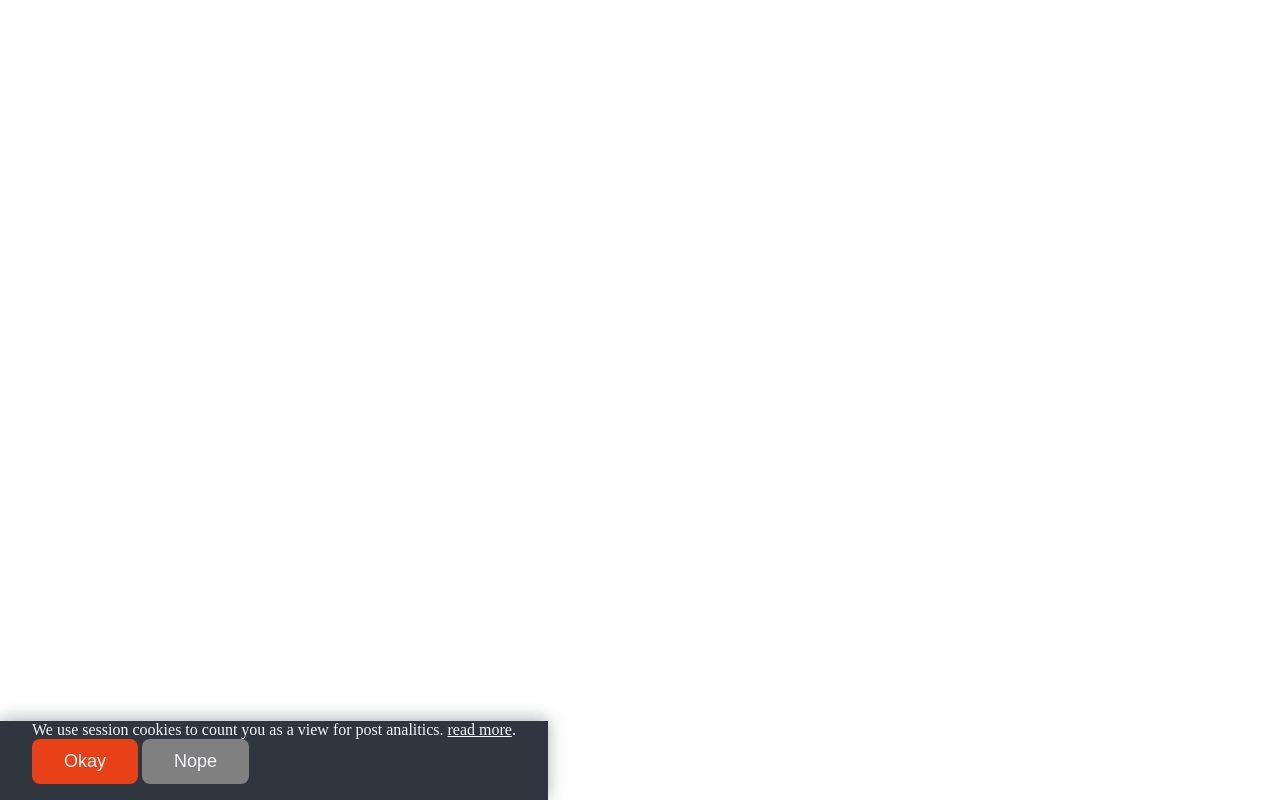
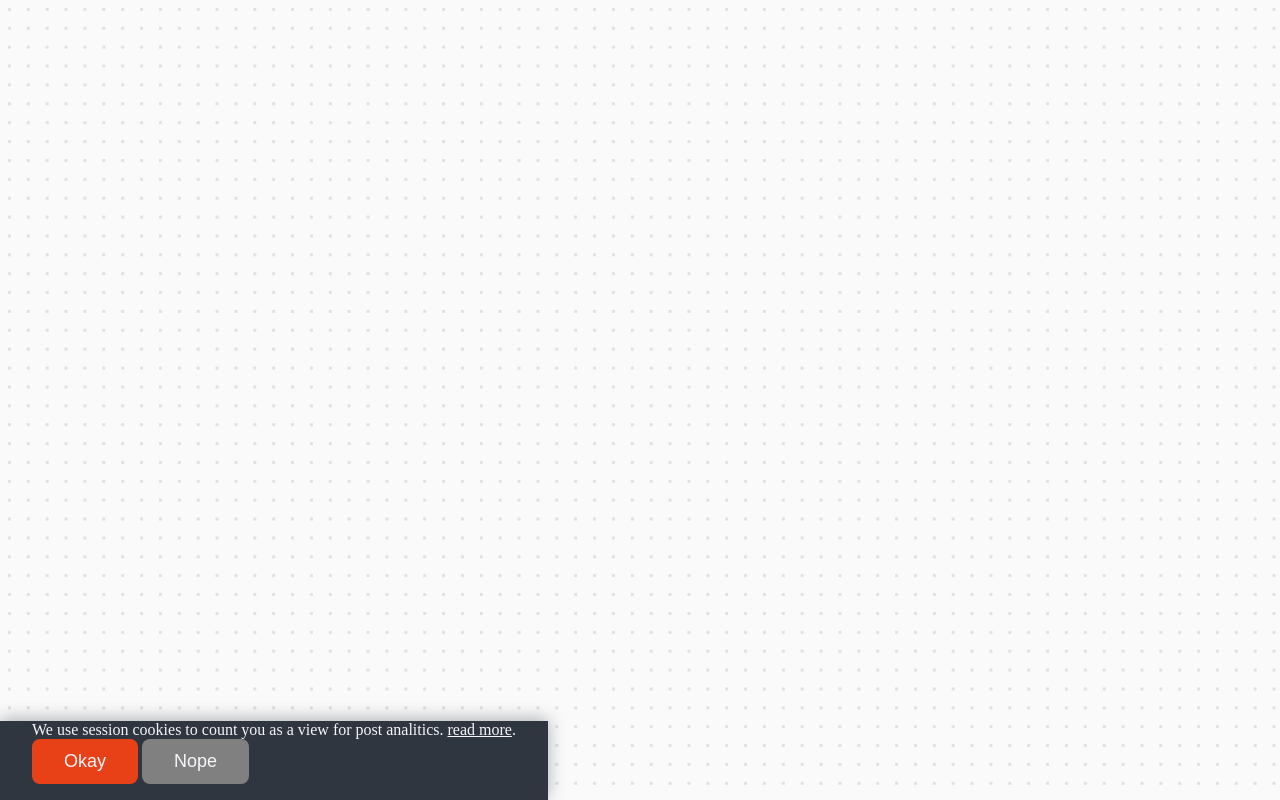
Before and after one commit to y0nei/FastAPI-fullstack-blog, a FastAPI app: template src/templates/base.html in a window 1280 px wide. Run offline with FastAPI, Linux system fonts and the light colour scheme; the template is opened without the code that fills it, so the values that code supplies are empty; style sheets or scripts are compiled from the project's sources.

Commit message:
feat(scss): Background body grid pattern & layout

```diff
--- /dev/null
+++ b/src/static/scss/abstracts/_colors.scss
@@ -0,0 +1,2 @@
+$grid-background-color: #fafafa;
+$grid-pattern-color: #e1e1e1;
--- a/src/static/scss/abstracts/_variables.scss
+++ b/src/static/scss/abstracts/_variables.scss
@@ -1 +1,3 @@
 $default-border-radius: 0.5rem;
+ // 1.18rem <=> 5mm (bullet journal grid spacing)
+$grid-pattern-spacing: 1.18rem;
--- /dev/null
+++ b/src/static/scss/components/_grid-gradients.scss
@@ -0,0 +1,34 @@
+@import "../abstracts/variables",
+        "../abstracts/colors";
+
+@mixin bullet-journal-pattern {
+    $dot-size: 0.1rem;
+    background-color: $grid-background-color;
+    background-image: radial-gradient(circle,
+        $grid-pattern-color $dot-size,
+        transparent ($dot-size + 0.02rem)
+    );
+    background-size: $grid-pattern-spacing $grid-pattern-spacing;
+}
+
+@mixin plus-grid-pattern {
+    $pattern-width: 0.05rem;
+    $pattern-size: $grid-pattern-spacing / 3; // adjustable
+    background-color: $grid-background-color;
+    background-image:
+        radial-gradient(circle,
+            transparent $pattern-size,
+            $grid-background-color $pattern-size),
+        linear-gradient(
+            $grid-pattern-color $pattern-width,
+            transparent $pattern-width),
+        linear-gradient(
+            90deg,
+            $grid-pattern-color $pattern-width,
+            transparent $pattern-width);
+    background-size: $grid-pattern-spacing $grid-pattern-spacing;
+    background-position:
+        ($grid-pattern-spacing + $pattern-width/2) ($grid-pattern-spacing + $pattern-width/2),
+        $grid-pattern-spacing/2 $grid-pattern-spacing/2,
+        $grid-pattern-spacing/2 $grid-pattern-spacing/2;
+}
--- /dev/null
+++ b/src/static/scss/layout/_body.scss
@@ -0,0 +1,8 @@
+@import "../components/grid-gradients";
+
+body {
+    height: 100vh;
+    width: 40rem;
+    margin: 0 auto;
+    @include bullet-journal-pattern;
+}
--- a/src/static/scss/style.scss
+++ b/src/static/scss/style.scss
@@ -1,4 +1,5 @@
 @import "base/reset";
+@import "layout/body";
 @import "components/cookie-banner";
 
 $tableBorder: 1px;
```
